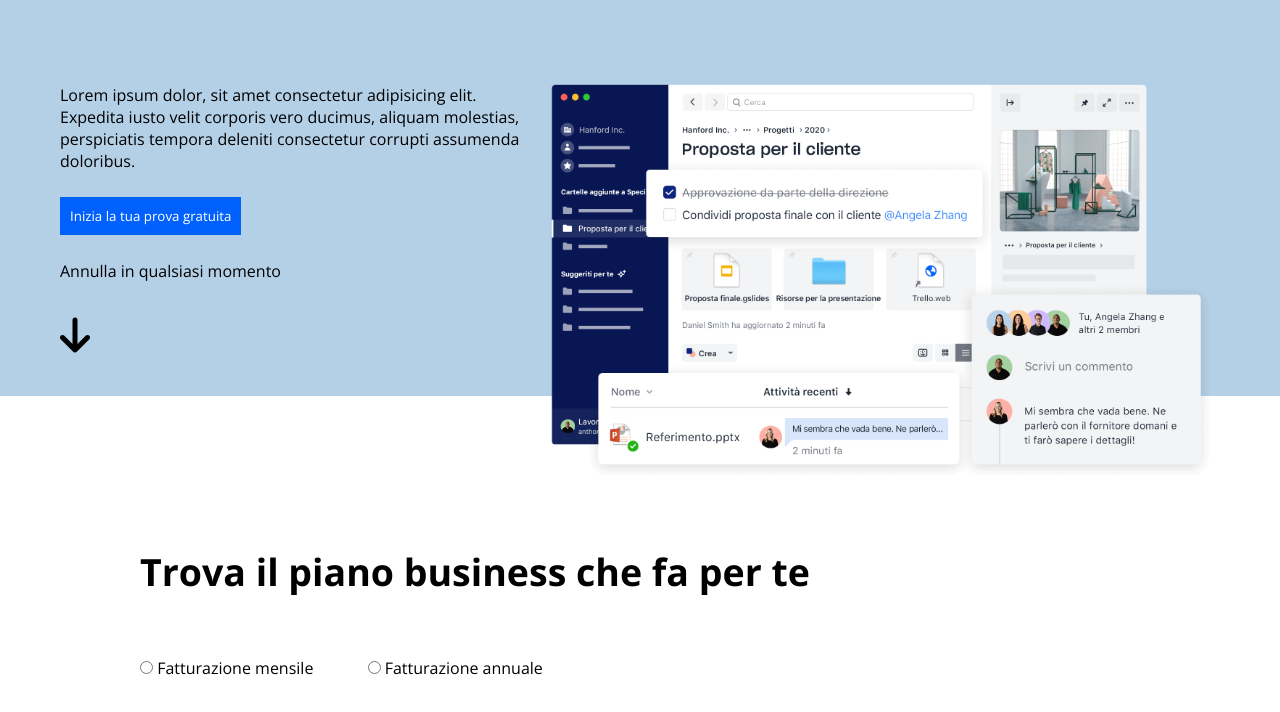
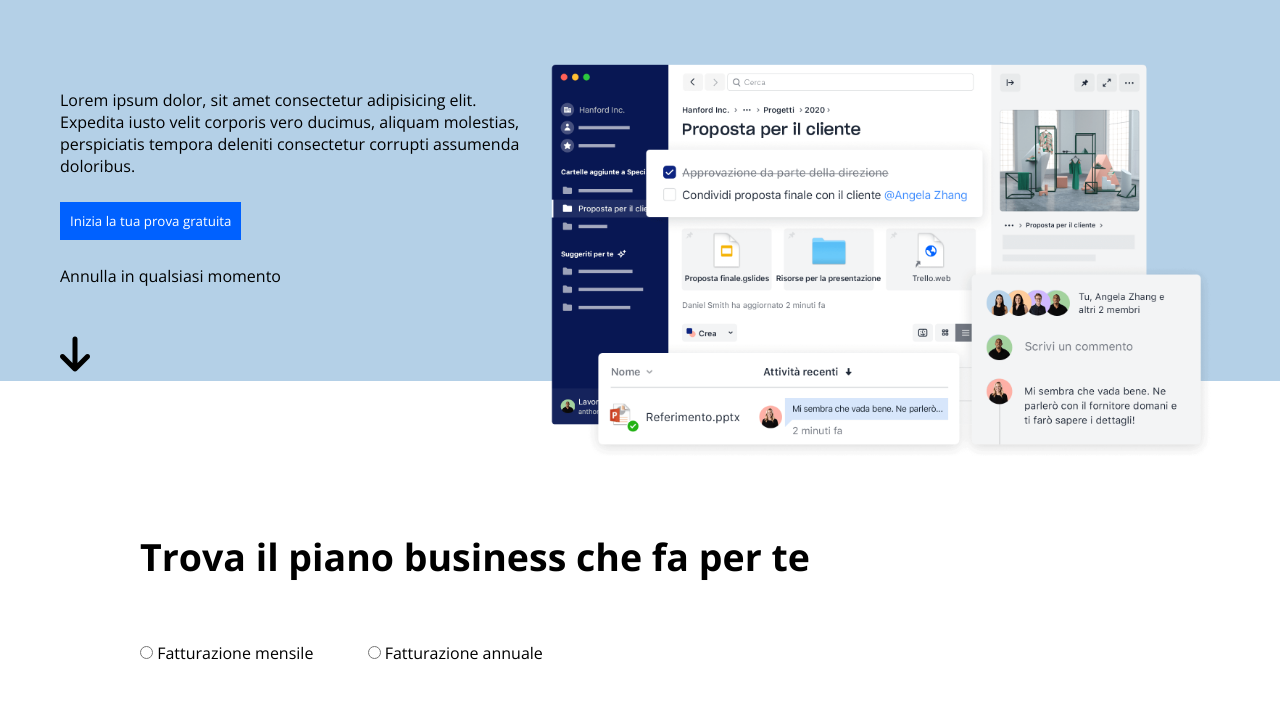
Before and after one commit to Skiotto93/htmlcss-dropbox, a plain HTML site: page index.html in a window 1280 px wide. Shown: the part 334-1046 px from the top of the page. Drawn offline with nearby package versions, Linux system fonts and the light colour scheme.

Commit message:
fix hero

```diff
--- a/index.html
+++ b/index.html
@@ -49,7 +49,7 @@
                 <div class="herotitle">
                     <h1>Tutto ciò che ti serve per il lavoro, in un unico posto</h1>
                 </div>
-                <div class="row">
+                <div class="row relative">
                     <div class="col-left">
                         <div>
                             <p>Lorem ipsum dolor, sit amet consectetur adipisicing elit. Expedita iusto velit corporis vero ducimus, aliquam molestias, perspiciatis tempora deleniti consectetur corrupti assumenda doloribus.</p>
@@ -288,7 +288,7 @@
 
             </div>
         </section>
-        <section>
+        <section id="IIIsezione">
             <div class="container-small row">
                 <h2>Esegui più operazioni con Dropbox Business</h2>
             </div>
--- a/style.css
+++ b/style.css
@@ -100,19 +100,28 @@ header {
 .col-right {
     width: 60%;
 }
-.col-left .bluebutton, .col-left .iconbig {
+.col-left .bluebutton, .col-left {
     margin: 25px 0;
 }
 .hero {
-    background-color: #b4d0e7;
-    height: 730px;           /*per far strabordare l'iimagine diamo
+    background-color: #b4d0e7;        /*per far strabordare l'iimagine diamo
                                un'altezza fissa*/
+}
+
+.relative {
+    position: relative;
+    bottom: -80px;
+}
+.iconbig {
+    position: absolute;
+    bottom: 80px;
+    left: 0;
 }
 
 .herotitle {
     font-size: 70px;
     width: 1160px;
-    padding: 100px 0;
+    padding-top: 100px;
 }
 .image {
     width: 100%;
@@ -165,6 +174,10 @@ header {
     background-color: white;
     border: 1px groove black;
     padding: 10px;
+}
+
+#IIIsezione {
+    margin-top: 75px;
 }
 .info {
     padding: 30px;
```
